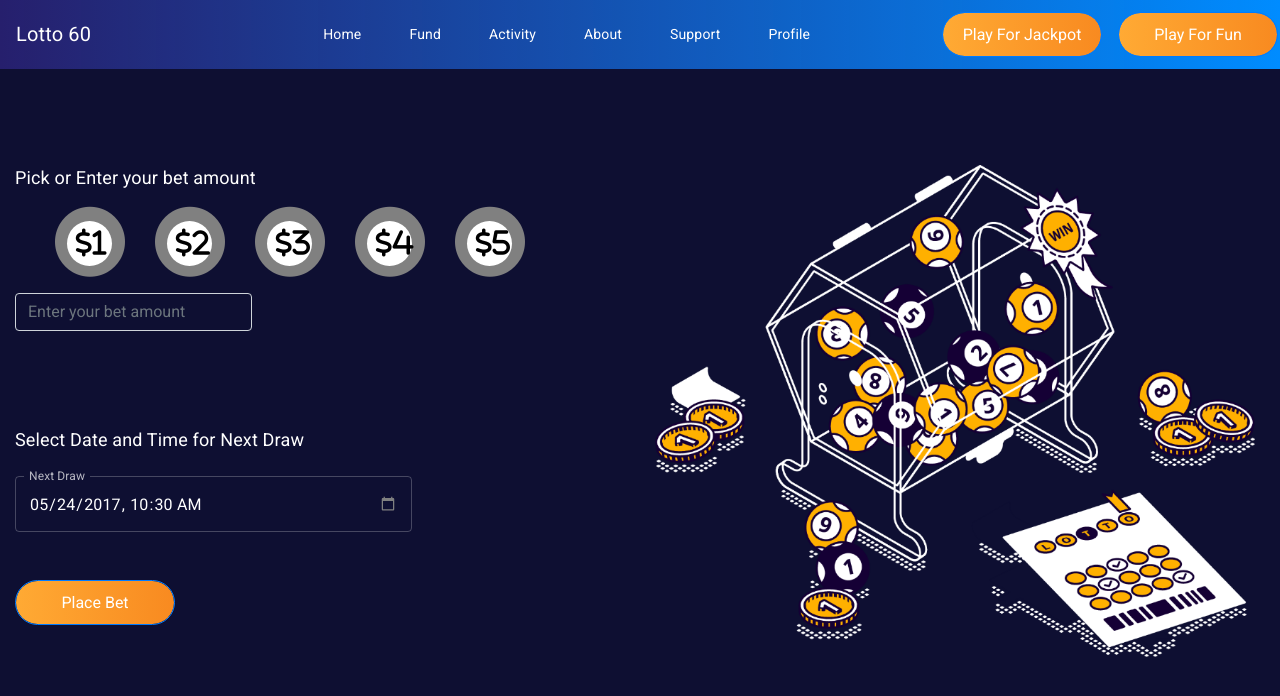
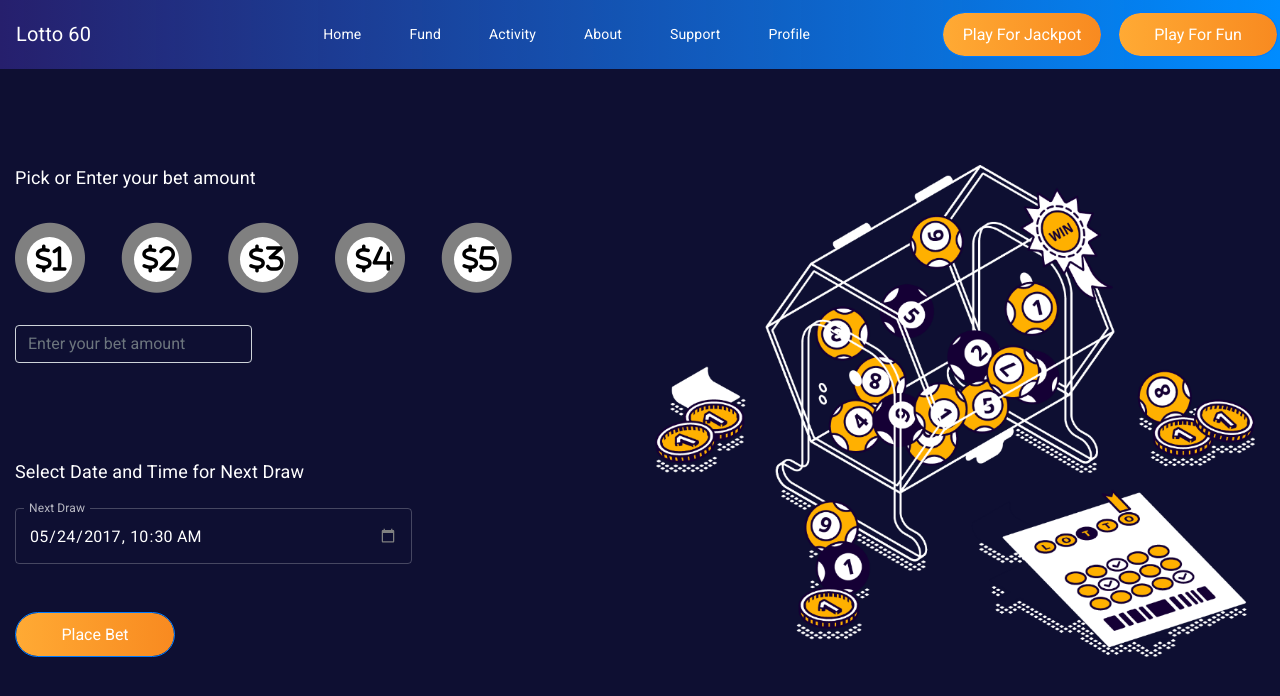
Before and after one commit to Ramkec15aur039/Lotto-UI-BasicSetUp-Raja, a React (Create React App) app: page /playForJackpot in a window 1280 px wide. Shown: the top 696 px of the page. Built offline with nearby package versions, Linux system fonts and the light colour scheme.

Commit message:
UI fixes

```diff
--- a/src/pages/playForJackpot/playForJackpot.css
+++ b/src/pages/playForJackpot/playForJackpot.css
@@ -39,4 +39,7 @@ input[type="datetime-local"]::-webkit-calendar-picker-indicator {
 }
 .PlayForJackpotUl{
   list-style: none;
+  padding-left: 0;
+  margin-top: 1rem;
+  margin-bottom: 2rem !important;
 }
```
